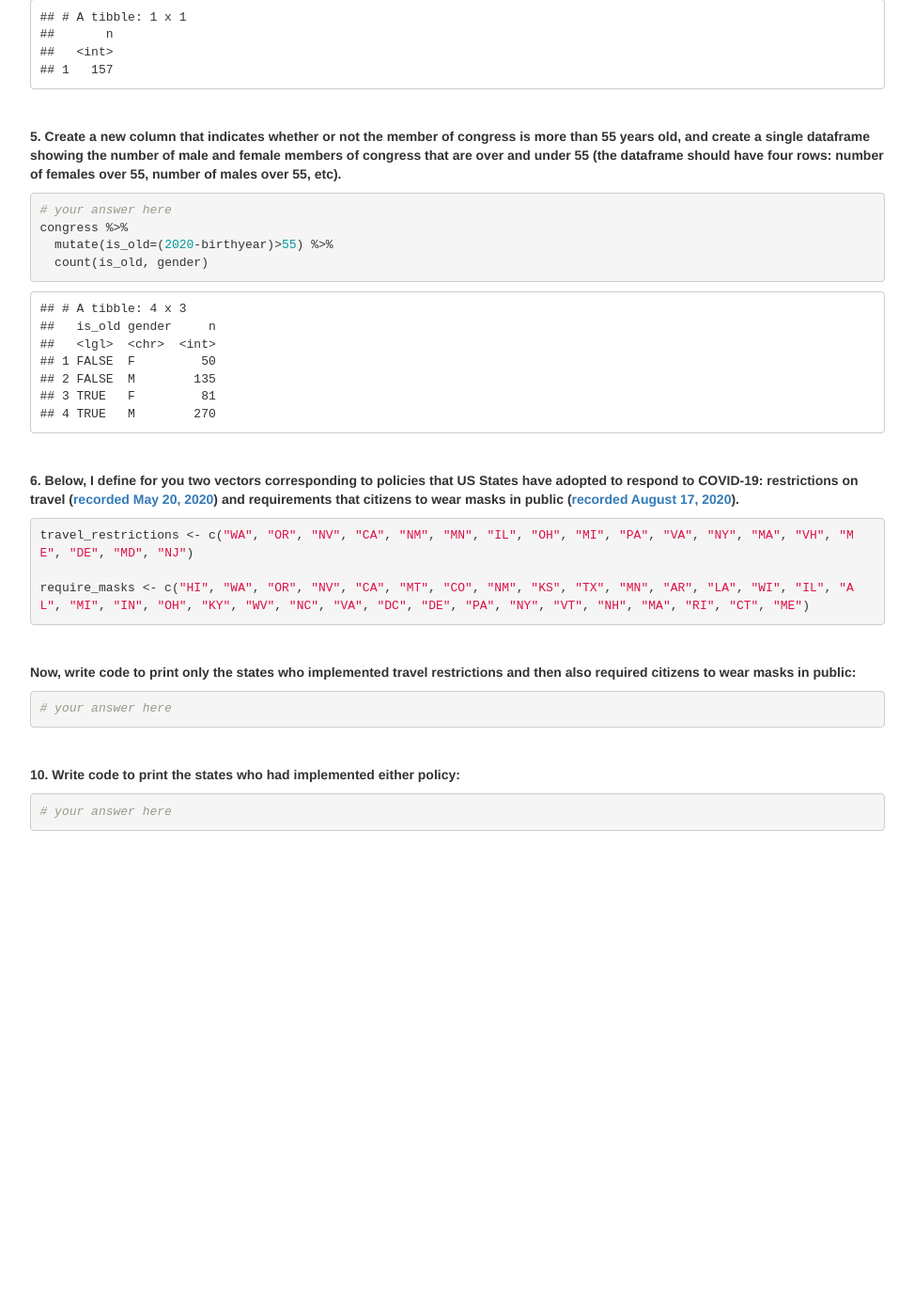
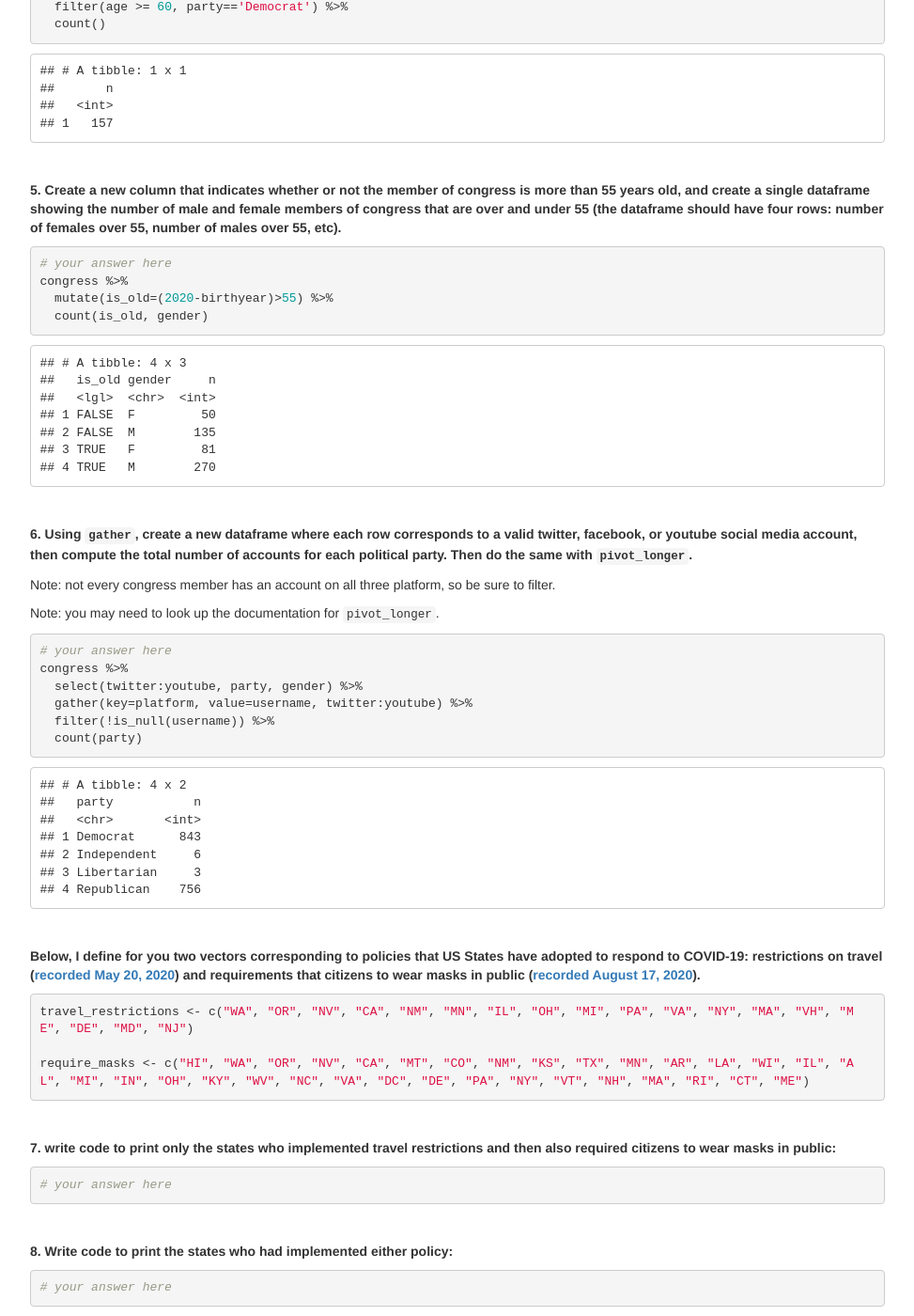
Before and after one commit to dssoc/dssoc.github.io, a Jekyll site: the page assignments/Lab_2.html, which Jekyll copies as it is, in a window 1280 px wide and 1400 px high, scrolled down 1814 px. Shown: the whole window at 94% size, without its empty margins (153-1126 px from the left). Built offline with Jekyll 4.4.1, drawn with Linux system fonts in a browser that asks for light colours; before the commit the page ends 2708 px from its top, so only the background shows below that; some of the changed text lies outside the part shown.

Commit message:
changed some text

```diff
--- a/assignments/Lab_2.html
+++ b/assignments/Lab_2.html
@@ -398,12 +398,14 @@
 <div id="questions" class="section level2">
 <h2>Questions</h2>
 <p><br></p>
-<p><strong>1. Describe what the following tidyverse functions do. You may need to look up the official documentation for each of these.</strong></p>
+<p><strong>1. Describe what the following tidyverse functions do. Also describe the pipe operator “%&gt;%”. You may need to look up the official documentation for each of these.</strong></p>
 <pre><code>filter:
 select:
 mutate:
 count:
-arrange: </code></pre>
+arrange:
+gather:
+pip operator (&quot;%&gt;%&quot;): </code></pre>
 <p><br /></p>
 <p><strong>2. Create a new dataframe that includes only senators and the columns <code>gender</code>, <code>birthyear</code>, and <code>party</code>. Then use that new dataframe to compute the number of male and female democrats and republicans (the output should be five rows corresponding to female democrats, male democrats, male independents, female republicans, and male republicans).</strong></p>
 <pre class="r"><code># your answer here
@@ -460,15 +462,32 @@
 ## 3 TRUE   F         81
 ## 4 TRUE   M        270</code></pre>
 <p><br /></p>
-<p><strong>6. Below, I define for you two vectors corresponding to policies that US States have adopted to respond to COVID-19: restrictions on travel (<a href="https://www.wsj.com/articles/a-state-by-state-guide-to-coronavirus-lockdowns-11584749351">recorded May 20, 2020</a>) and requirements that citizens to wear masks in public (<a href="https://www.cnn.com/2020/06/19/us/states-face-mask-coronavirus-trnd/index.html">recorded August 17, 2020</a>).</strong></p>
+<p><strong>6. Using <code>gather</code>, create a new dataframe where each row corresponds to a valid twitter, facebook, or youtube social media account, then compute the total number of accounts for each political party. Then do the same with <code>pivot_longer</code>.</strong></p>
+<p>Note: not every congress member has an account on all three platform, so be sure to filter.</p>
+<p>Note: you may need to look up the documentation for <code>pivot_longer</code>.</p>
+<pre class="r"><code># your answer here
+congress %&gt;%
+  select(twitter:youtube, party, gender) %&gt;%
+  gather(key=platform, value=username, twitter:youtube) %&gt;%
+  filter(!is_null(username)) %&gt;%
+  count(party)</code></pre>
+<pre><code>## # A tibble: 4 x 2
+##   party           n
+##   &lt;chr&gt;       &lt;int&gt;
+## 1 Democrat      843
+## 2 Independent     6
+## 3 Libertarian     3
+## 4 Republican    756</code></pre>
+<p><br /></p>
+<p><strong>Below, I define for you two vectors corresponding to policies that US States have adopted to respond to COVID-19: restrictions on travel (<a href="https://www.wsj.com/articles/a-state-by-state-guide-to-coronavirus-lockdowns-11584749351">recorded May 20, 2020</a>) and requirements that citizens to wear masks in public (<a href="https://www.cnn.com/2020/06/19/us/states-face-mask-coronavirus-trnd/index.html">recorded August 17, 2020</a>).</strong></p>
 <pre class="r"><code>travel_restrictions &lt;- c(&quot;WA&quot;, &quot;OR&quot;, &quot;NV&quot;, &quot;CA&quot;, &quot;NM&quot;, &quot;MN&quot;, &quot;IL&quot;, &quot;OH&quot;, &quot;MI&quot;, &quot;PA&quot;, &quot;VA&quot;, &quot;NY&quot;, &quot;MA&quot;, &quot;VH&quot;, &quot;ME&quot;, &quot;DE&quot;, &quot;MD&quot;, &quot;NJ&quot;)
 
 require_masks &lt;- c(&quot;HI&quot;, &quot;WA&quot;, &quot;OR&quot;, &quot;NV&quot;, &quot;CA&quot;, &quot;MT&quot;, &quot;CO&quot;, &quot;NM&quot;, &quot;KS&quot;, &quot;TX&quot;, &quot;MN&quot;, &quot;AR&quot;, &quot;LA&quot;, &quot;WI&quot;, &quot;IL&quot;, &quot;AL&quot;, &quot;MI&quot;, &quot;IN&quot;, &quot;OH&quot;, &quot;KY&quot;, &quot;WV&quot;, &quot;NC&quot;, &quot;VA&quot;, &quot;DC&quot;, &quot;DE&quot;, &quot;PA&quot;, &quot;NY&quot;, &quot;VT&quot;, &quot;NH&quot;, &quot;MA&quot;, &quot;RI&quot;, &quot;CT&quot;, &quot;ME&quot;)</code></pre>
 <p><br /></p>
-<p><strong>Now, write code to print only the states who implemented travel restrictions and then also required citizens to wear masks in public:</strong></p>
+<p><strong>7. write code to print only the states who implemented travel restrictions and then also required citizens to wear masks in public:</strong></p>
 <pre class="r"><code># your answer here</code></pre>
 <p><br /></p>
-<p><strong>10. Write code to print the states who had implemented either policy:</strong></p>
+<p><strong>8. Write code to print the states who had implemented either policy:</strong></p>
 <pre class="r"><code># your answer here</code></pre>
 </div>
 
```
Also changed, not shown: assignments/Lab_2.Rmd (+26 -10 lines).
